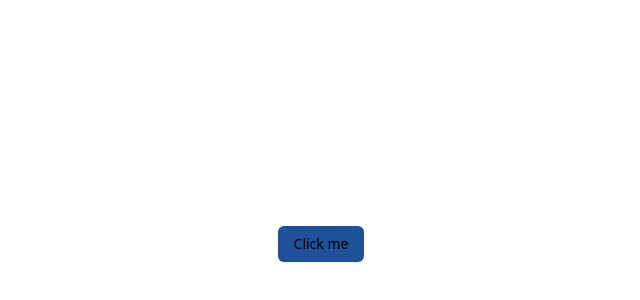
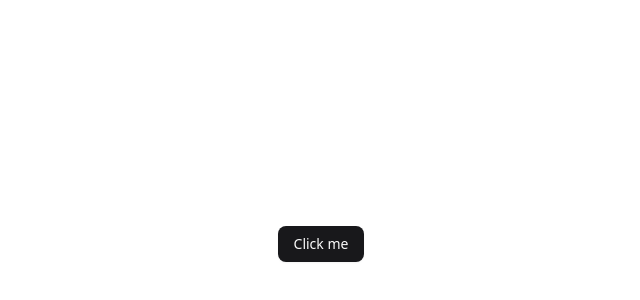
Before and after one commit to anugrahp13/fe-administrator, a React (Vite) app: page / in a window 1280 px wide. Shown: the part 156-456 px from the top of the page, without its empty margins (319-959 px from the left). Built offline with nearby package versions, Linux system fonts and the light colour scheme.

Commit message:
feat[compp]: installed shadcn-ui

```diff
--- a/src/index.css
+++ b/src/index.css
@@ -1,4 +1,6 @@
 @import url("https://fonts.googleapis.com/css2?family=Quicksand:wght@300..700&display=swap");
+
+@plugin "tailwindcss-animate";
 @import "tailwindcss";
 @utility container {
   margin-inline: auto;
@@ -13,3 +15,122 @@
   --color-code: #282c34;
 }
 @custom-variant dark (&:is(.dark *));
+
+:root {
+  --background: oklch(1 0 0);
+  --foreground: oklch(0.141 0.005 285.823);
+  --card: oklch(1 0 0);
+  --card-foreground: oklch(0.141 0.005 285.823);
+  --popover: oklch(1 0 0);
+  --popover-foreground: oklch(0.141 0.005 285.823);
+  --primary: oklch(0.21 0.006 285.885);
+  --primary-foreground: oklch(0.985 0 0);
+  --secondary: oklch(0.967 0.001 286.375);
+  --secondary-foreground: oklch(0.21 0.006 285.885);
+  --muted: oklch(0.967 0.001 286.375);
+  --muted-foreground: oklch(0.552 0.016 285.938);
+  --accent: oklch(0.967 0.001 286.375);
+  --accent-foreground: oklch(0.21 0.006 285.885);
+  --destructive: oklch(0.577 0.245 27.325);
+  --destructive-foreground: oklch(0.577 0.245 27.325);
+  --border: oklch(0.92 0.004 286.32);
+  --input: oklch(0.92 0.004 286.32);
+  --ring: oklch(0.705 0.015 286.067);
+  --chart-1: oklch(0.646 0.222 41.116);
+  --chart-2: oklch(0.6 0.118 184.704);
+  --chart-3: oklch(0.398 0.07 227.392);
+  --chart-4: oklch(0.828 0.189 84.429);
+  --chart-5: oklch(0.769 0.188 70.08);
+  --radius: 0.625rem;
+  --sidebar: oklch(0.985 0 0);
+  --sidebar-foreground: oklch(0.141 0.005 285.823);
+  --sidebar-primary: oklch(0.21 0.006 285.885);
+  --sidebar-primary-foreground: oklch(0.985 0 0);
+  --sidebar-accent: oklch(0.967 0.001 286.375);
+  --sidebar-accent-foreground: oklch(0.21 0.006 285.885);
+  --sidebar-border: oklch(0.92 0.004 286.32);
+  --sidebar-ring: oklch(0.705 0.015 286.067);
+}
+
+.dark {
+  --background: oklch(0.141 0.005 285.823);
+  --foreground: oklch(0.985 0 0);
+  --card: oklch(0.141 0.005 285.823);
+  --card-foreground: oklch(0.985 0 0);
+  --popover: oklch(0.141 0.005 285.823);
+  --popover-foreground: oklch(0.985 0 0);
+  --primary: oklch(0.985 0 0);
+  --primary-foreground: oklch(0.21 0.006 285.885);
+  --secondary: oklch(0.274 0.006 286.033);
+  --secondary-foreground: oklch(0.985 0 0);
+  --muted: oklch(0.274 0.006 286.033);
+  --muted-foreground: oklch(0.705 0.015 286.067);
+  --accent: oklch(0.274 0.006 286.033);
+  --accent-foreground: oklch(0.985 0 0);
+  --destructive: oklch(0.396 0.141 25.723);
+  --destructive-foreground: oklch(0.637 0.237 25.331);
+  --border: oklch(0.274 0.006 286.033);
+  --input: oklch(0.274 0.006 286.033);
+  --ring: oklch(0.442 0.017 285.786);
+  --chart-1: oklch(0.488 0.243 264.376);
+  --chart-2: oklch(0.696 0.17 162.48);
+  --chart-3: oklch(0.769 0.188 70.08);
+  --chart-4: oklch(0.627 0.265 303.9);
+  --chart-5: oklch(0.645 0.246 16.439);
+  --sidebar: oklch(0.21 0.006 285.885);
+  --sidebar-foreground: oklch(0.985 0 0);
+  --sidebar-primary: oklch(0.488 0.243 264.376);
+  --sidebar-primary-foreground: oklch(0.985 0 0);
+  --sidebar-accent: oklch(0.274 0.006 286.033);
+  --sidebar-accent-foreground: oklch(0.985 0 0);
+  --sidebar-border: oklch(0.274 0.006 286.033);
+  --sidebar-ring: oklch(0.442 0.017 285.786);
+}
+
+@theme inline {
+  --color-background: var(--background);
+  --color-foreground: var(--foreground);
+  --color-card: var(--card);
+  --color-card-foreground: var(--card-foreground);
+  --color-popover: var(--popover);
+  --color-popover-foreground: var(--popover-foreground);
+  --color-primary: var(--primary);
+  --color-primary-foreground: var(--primary-foreground);
+  --color-secondary: var(--secondary);
+  --color-secondary-foreground: var(--secondary-foreground);
+  --color-muted: var(--muted);
+  --color-muted-foreground: var(--muted-foreground);
+  --color-accent: var(--accent);
+  --color-accent-foreground: var(--accent-foreground);
+  --color-destructive: var(--destructive);
+  --color-destructive-foreground: var(--destructive-foreground);
+  --color-border: var(--border);
+  --color-input: var(--input);
+  --color-ring: var(--ring);
+  --color-chart-1: var(--chart-1);
+  --color-chart-2: var(--chart-2);
+  --color-chart-3: var(--chart-3);
+  --color-chart-4: var(--chart-4);
+  --color-chart-5: var(--chart-5);
+  --radius-sm: calc(var(--radius) - 4px);
+  --radius-md: calc(var(--radius) - 2px);
+  --radius-lg: var(--radius);
+  --radius-xl: calc(var(--radius) + 4px);
+  --color-sidebar: var(--sidebar);
+  --color-sidebar-foreground: var(--sidebar-foreground);
+  --color-sidebar-primary: var(--sidebar-primary);
+  --color-sidebar-primary-foreground: var(--sidebar-primary-foreground);
+  --color-sidebar-accent: var(--sidebar-accent);
+  --color-sidebar-accent-foreground: var(--sidebar-accent-foreground);
+  --color-sidebar-border: var(--sidebar-border);
+  --color-sidebar-ring: var(--sidebar-ring);
+}
+
+@layer base {
+  * {
+    @apply border-border outline-ring/50;
+  }
+  body {
+    @apply bg-background text-foreground;
+  }
+}
```
Also changed, not shown: components.json (added).
